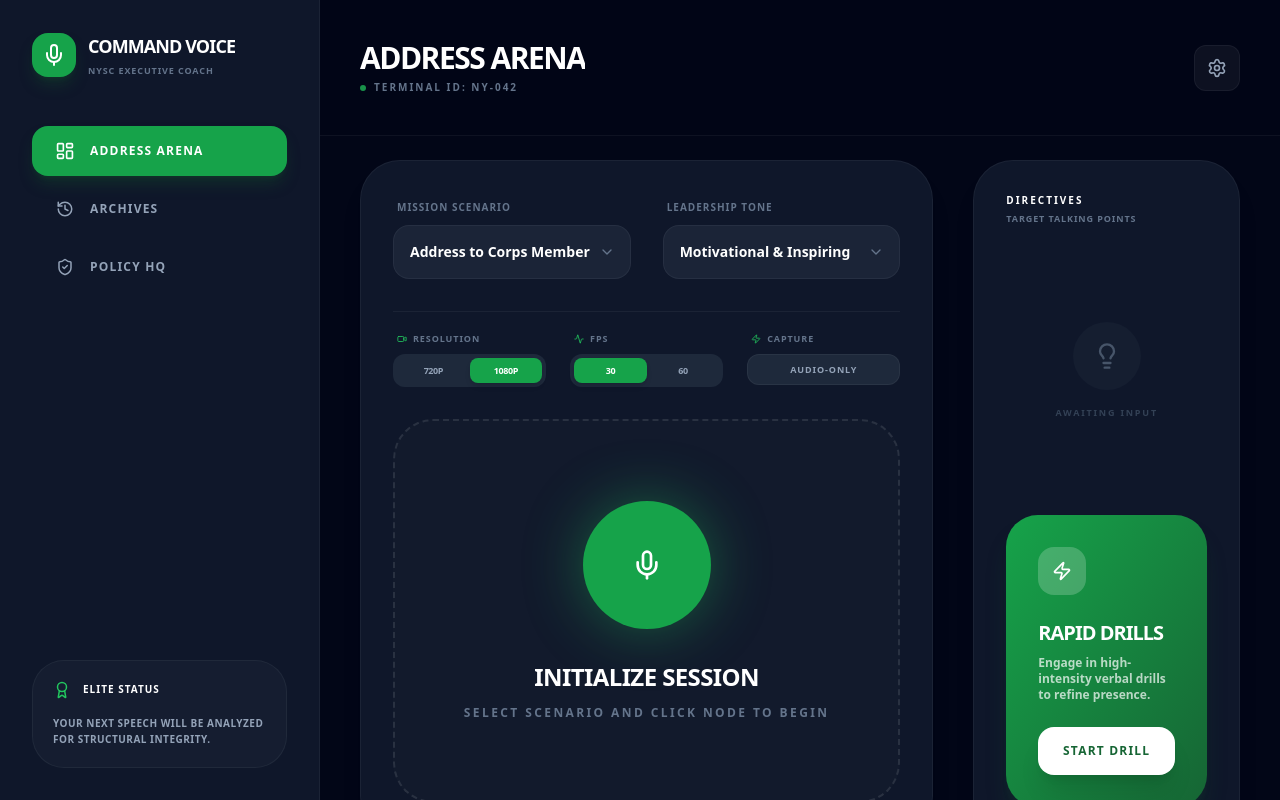
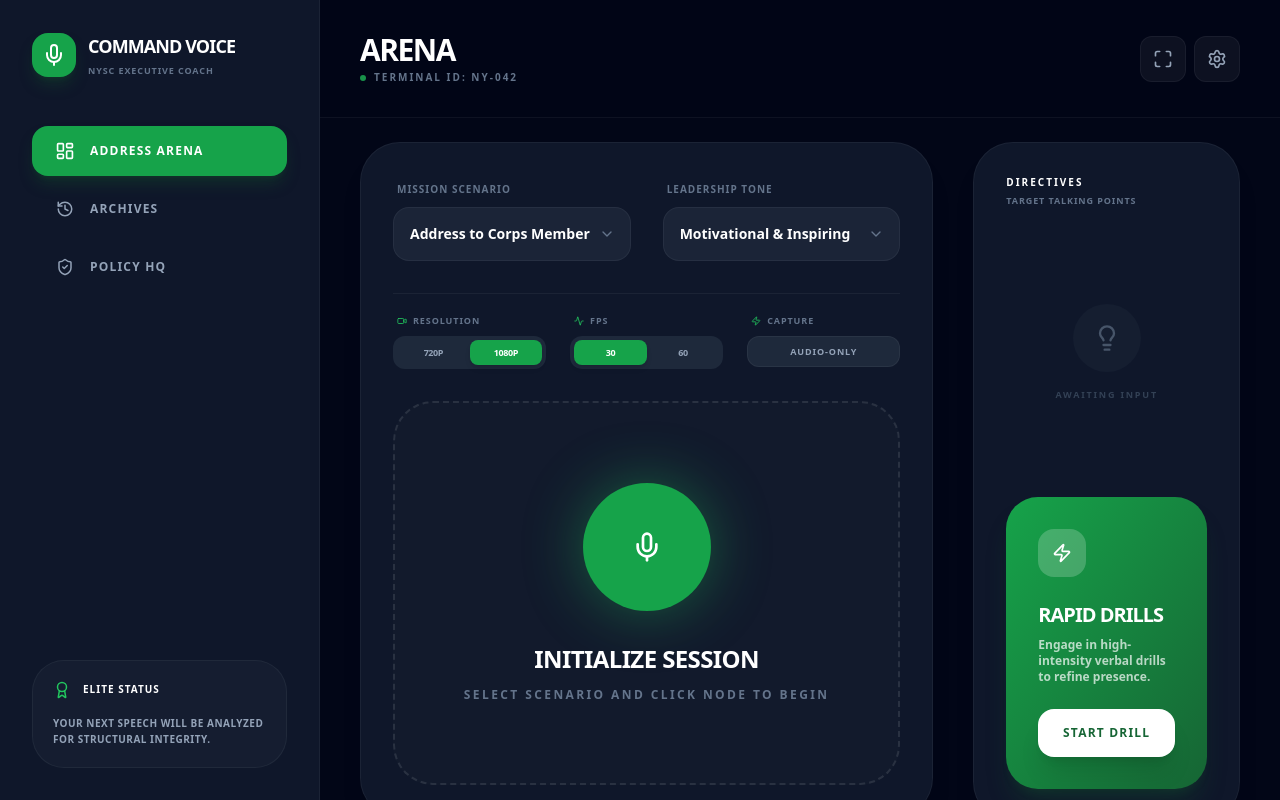
Before and after one commit to winter0019/orator, a React (Vite) app: page / in a window 1280 px wide. Built offline with nearby package versions, Linux system fonts and the light colour scheme.

Commit message:
Update print statement from 'Hello' to 'Goodbye'

```diff
--- a/App.tsx
+++ b/App.tsx
@@ -26,7 +26,8 @@ import {
   User,
   ZoomIn,
   ZoomOut,
-  ChevronRight
+  ChevronRight,
+  Maximize
 } from 'lucide-react';
 import { NYSCScenario, LeadershipStyle, SessionRecord, SpeechAnalysis } from './types';
 import { analyzeNYSCSpeech } from './services/geminiService';
@@ -122,6 +123,7 @@ const App: React.FC = () => {
   const [frameRate, setFrameRate] = useState<24 | 30 | 60>(30);
   const [useVideo, setUseVideo] = useState(false);
   const [isFullscreen, setIsFullscreen] = useState(false);
+  const [isAppFullscreen, setIsAppFullscreen] = useState(false);
 
   // Zoom State
   const [zoomLevel, setZoomLevel] = useState(1);
@@ -164,6 +166,7 @@ const App: React.FC = () => {
   useEffect(() => {
     const handleFullscreenChange = () => {
       setIsFullscreen(!!document.fullscreenElement);
+      setIsAppFullscreen(!!document.fullscreenElement && !document.fullscreenElement.id.includes('video-container'));
     };
     document.addEventListener('fullscreenchange', handleFullscreenChange);
     return () => document.removeEventListener('fullscreenchange', handleFullscreenChange);
@@ -237,6 +240,16 @@ const App: React.FC = () => {
     if (!document.fullscreenElement) {
       videoContainerRef.current?.requestFullscreen().catch(err => {
         console.error(`Error attempting to enable full-screen mode: ${err.message}`);
+      });
+    } else {
+      document.exitFullscreen();
+    }
+  };
+
+  const toggleAppFullscreen = () => {
+    if (!document.fullscreenElement) {
+      document.documentElement.requestFullscreen().catch(err => {
+        console.error(`Error entering app fullscreen: ${err.message}`);
       });
     } else {
       document.exitFullscreen();
@@ -347,15 +360,16 @@ const App: React.FC = () => {
     setScenario(record.scenario);
     if (record.leadershipStyle) setLeadershipStyle(record.leadershipStyle);
     setActiveTab('audit');
-    window.scrollTo({ top: 0, behavior: 'smooth' });
+    const scrollContainer = document.querySelector('.main-scroll-container');
+    if (scrollContainer) scrollContainer.scrollTo({ top: 0, behavior: 'smooth' });
   };
 
   return (
-    <div className="flex flex-col md:flex-row min-h-screen bg-slate-950 text-white font-sans selection:bg-green-500/30 overflow-x-hidden">
+    <div className="flex flex-col md:flex-row h-full w-full bg-slate-950 text-white font-sans selection:bg-green-500/30 overflow-hidden">
       <canvas ref={canvasRef} className="hidden" />
 
       {/* Desktop Sidebar */}
-      <aside className="hidden md:flex flex-col w-64 lg:w-80 bg-slate-900 border-r border-white/5 p-6 lg:p-8 gap-10 lg:gap-12 sticky top-0 h-screen">
+      <aside className="hidden md:flex flex-col w-64 lg:w-80 bg-slate-900 border-r border-white/5 p-6 lg:p-8 gap-10 lg:gap-12 h-full overflow-y-auto custom-scrollbar">
         <div className="flex items-center gap-3">
           <div className="bg-green-600 p-2.5 rounded-2xl shadow-lg shadow-green-900/40 shrink-0">
             <Mic className="text-white" size={24} />
@@ -387,21 +401,28 @@ const App: React.FC = () => {
       </aside>
 
       {/* Main Container */}
-      <main className="flex-1 flex flex-col min-w-0 pb-24 md:pb-0">
-        <header className="px-5 pt-[calc(1.5rem+var(--sat))] pb-6 md:px-10 md:py-10 flex justify-between items-center sticky top-0 bg-slate-950/90 backdrop-blur-xl z-[60] border-b border-white/5">
-          <div className="space-y-1">
-            <h2 className="text-xl md:text-3xl font-black tracking-tighter uppercase truncate">
-              {activeTab === 'audit' ? 'Address Arena' : activeTab === 'history' ? 'Executive Archives' : 'Policy Center'}
+      <main className="flex-1 flex flex-col min-w-0 h-full overflow-hidden">
+        <header className="px-5 pt-[calc(1rem+var(--sat))] pb-4 md:px-10 md:py-8 flex justify-between items-center bg-slate-950/90 backdrop-blur-xl z-[60] border-b border-white/5 shrink-0">
+          <div className="space-y-0.5">
+            <h2 className="text-lg md:text-3xl font-black tracking-tighter uppercase truncate leading-tight">
+              {activeTab === 'audit' ? 'Arena' : activeTab === 'history' ? 'Archives' : 'Policy'}
             </h2>
-            <div className="flex items-center gap-2 text-[9px] md:text-[10px] font-black text-slate-500 uppercase tracking-[0.2em]">
+            <div className="flex items-center gap-2 text-[8px] md:text-[10px] font-black text-slate-500 uppercase tracking-[0.2em]">
               <div className="w-1.5 h-1.5 rounded-full bg-green-500 animate-pulse" />
               Terminal ID: NY-042
             </div>
           </div>
           <div className="flex gap-2 shrink-0">
+            <button
+              onClick={toggleAppFullscreen}
+              className="bg-white/5 p-2.5 md:p-3 rounded-xl border border-white/5 hover:bg-white/10 transition-colors hidden sm:flex items-center gap-2"
+              title="Toggle Fullscreen"
+            >
+              {isAppFullscreen ? <Minimize2 size={20} className="text-slate-400" /> : <Maximize size={20} className="text-slate-400" />}
+            </button>
             {activeTab === 'history' && sessions.length > 0 && (
               <button onClick={() => setSessions([])} className="bg-red-500/10 text-red-500 px-3 md:px-4 py-2.5 rounded-xl border border-red-500/20 hover:bg-red-500/20 transition-all flex items-center gap-2 text-[9px] font-black uppercase tracking-widest">
-                <Trash2 size={14} /> <span className="hidden sm:inline">Wipe Data</span>
+                <Trash2 size={14} /> <span className="hidden sm:inline">Wipe</span>
               </button>
             )}
             <button className="bg-white/5 p-2.5 md:p-3 rounded-xl border border-white/5 hover:bg-white/10 transition-colors">
@@ -410,7 +431,8 @@ const App: React.FC = () => {
           </div>
         </header>
 
-        <div className="px-4 md:px-10 pt-6 pb-12 space-y-8 md:space-y-12">
+        <div className="flex-1 overflow-y-auto custom-scrollbar main-scroll-container pb-[calc(5rem+var(--sab))] md:pb-12">
+          <div className="px-4 md:px-10 pt-6 space-y-8 md:space-y-12">
             {activeTab === 'audit' && (
               <div className="grid grid-cols-1 lg:grid-cols-12 gap-6 lg:gap-10">
                 <div className="lg:col-span-8 space-y-6 md:space-y-8">
@@ -496,7 +518,7 @@ const App: React.FC = () => {
 
                     <div className="space-y-6">
                       {useVideo && (
-                      <div ref={videoContainerRef} className="relative w-full aspect-video bg-black rounded-[1.5rem] md:rounded-[2rem] overflow-hidden border border-white/10 group shadow-2xl">
+                        <div id="video-container" ref={videoContainerRef} className="relative w-full aspect-video bg-black rounded-[1.5rem] md:rounded-[2rem] overflow-hidden border border-white/10 group shadow-2xl">
                            <video
                              ref={videoRef}
                              autoPlay
@@ -575,7 +597,7 @@ const App: React.FC = () => {
                           </button>
 
                           <div className="text-center space-y-2 md:space-y-3 relative z-10 px-4">
-                          <p className="text-base md:text-2xl font-black tracking-tight uppercase">
+                            <p className="text-base md:text-2xl font-black tracking-tight uppercase leading-tight">
                               {isRecording ? 'Monitoring Signal...' : isAnalyzing ? 'Processing Audit...' : 'Initialize Session'}
                             </p>
                             <p className="text-[9px] md:text-xs font-bold text-slate-500 uppercase tracking-[0.2em] leading-relaxed max-w-[240px] md:max-w-none mx-auto">
@@ -679,7 +701,7 @@ const App: React.FC = () => {
 
                 {/* Responsive Side Panels */}
                 <div className="lg:col-span-4 space-y-6 md:space-y-8">
-                <div className="bg-slate-900 rounded-[2rem] md:rounded-[2.5rem] p-6 md:p-8 border border-white/5 shadow-xl space-y-6 md:space-y-8 lg:sticky lg:top-28">
+                  <div className="bg-slate-900 rounded-[2rem] md:rounded-[2.5rem] p-6 md:p-8 border border-white/5 shadow-xl space-y-6 md:space-y-8 lg:sticky lg:top-2">
                     <div className="space-y-1">
                       <h3 className="text-[10px] font-black uppercase tracking-[0.2em] text-white">Directives</h3>
                       <p className="text-[8px] md:text-[9px] font-bold text-slate-500 uppercase tracking-widest">Target Talking Points</p>
@@ -702,7 +724,7 @@ const App: React.FC = () => {
                     <div className="bg-gradient-to-br from-green-600 to-green-800 rounded-[1.5rem] md:rounded-[2rem] p-5 md:p-8 shadow-xl shadow-green-900/30 space-y-4 md:space-y-6 mt-6 md:mt-10">
                       <div className="bg-white/20 w-10 h-10 md:w-12 md:h-12 rounded-xl md:rounded-2xl flex items-center justify-center text-white"><Zap size={20} md:size={24} /></div>
                       <div className="space-y-1 md:space-y-2">
-                      <h3 className="font-black text-base md:text-xl tracking-tighter uppercase">Rapid Drills</h3>
+                        <h3 className="font-black text-base md:text-xl tracking-tighter uppercase leading-tight">Rapid Drills</h3>
                         <p className="text-[10px] md:text-xs font-bold text-white/70 leading-relaxed">Engage in high-intensity verbal drills to refine presence.</p>
                       </div>
                       <button className="w-full py-3 md:py-4 bg-white text-green-800 rounded-xl md:rounded-2xl font-black text-[10px] md:text-xs uppercase tracking-widest shadow-xl hover:scale-[1.02] active:scale-95 transition-all">Start Drill</button>
@@ -783,6 +805,7 @@ const App: React.FC = () => {
                </div>
             )}
           </div>
+        </div>
       </main>
 
       {/* Optimized Mobile Nav */}
```
Lines whose indentation alone changed are shown as unchanged.
